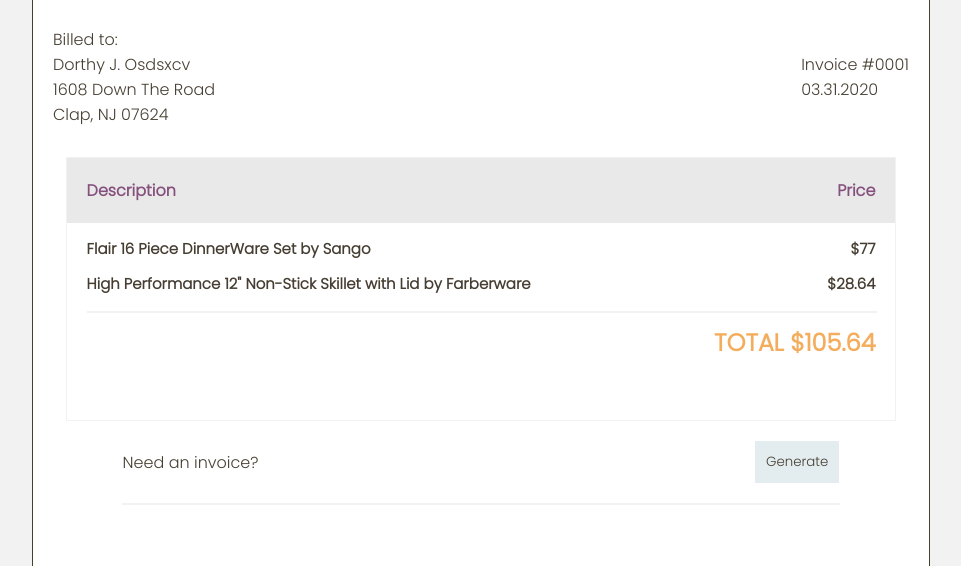
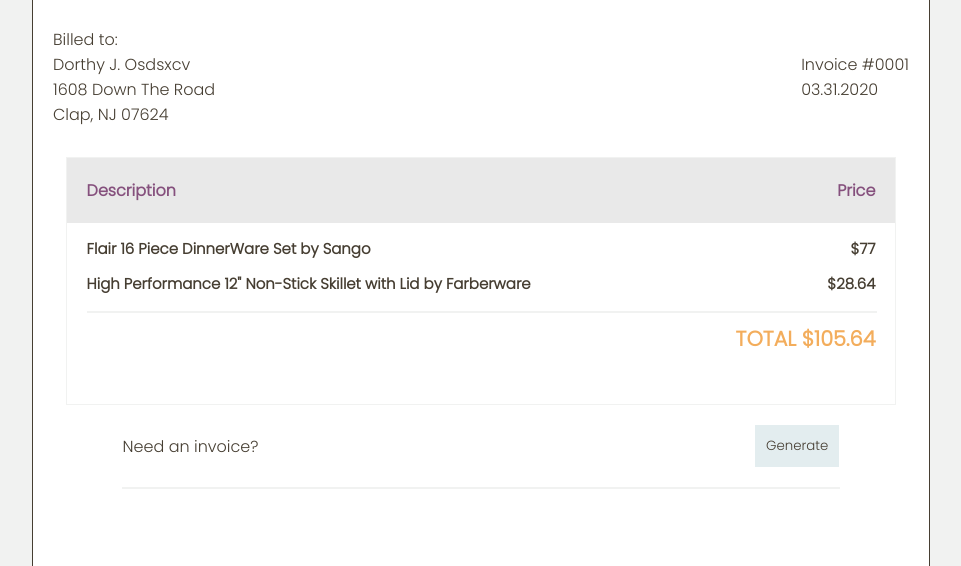
Before and after one commit to VincentWoglo/Wayfair-Receipt, a plain HTML site: page index.html in a window 1280 px wide. Shown: the part 170-736 px from the top of the page, without its empty margins (159-1120 px from the left). Drawn offline with Linux system fonts and the light colour scheme.

Commit message:
Wayfair receipt design

```diff
--- a/css/style.css
+++ b/css/style.css
@@ -53,7 +53,7 @@ body{
     color: #85507D;
 }
 .items{
-    padding: 15px 20px 60px 20px;
+    padding: 15px 20px 50px 20px;
 }
 .item-1,.item-2{
     display: flex;
@@ -74,6 +74,7 @@ body{
     justify-content: flex-end;
     margin-top: .5em;
     color: #f3ad5c;
+    font-size: 1.3rem;
 }
 .need-invoice{
     display: flex;
```
